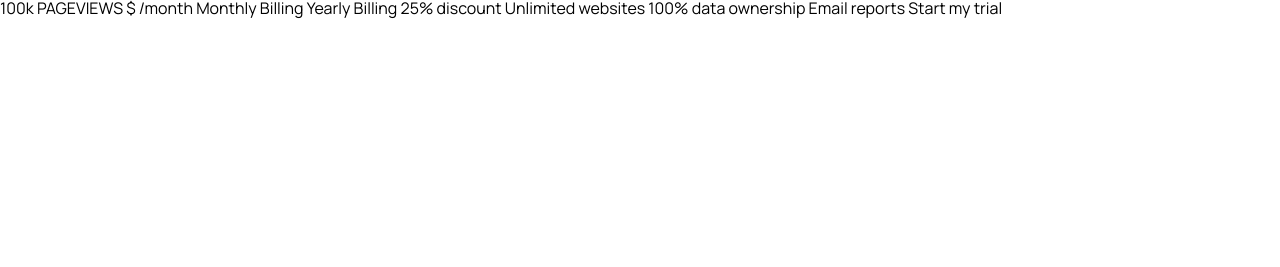
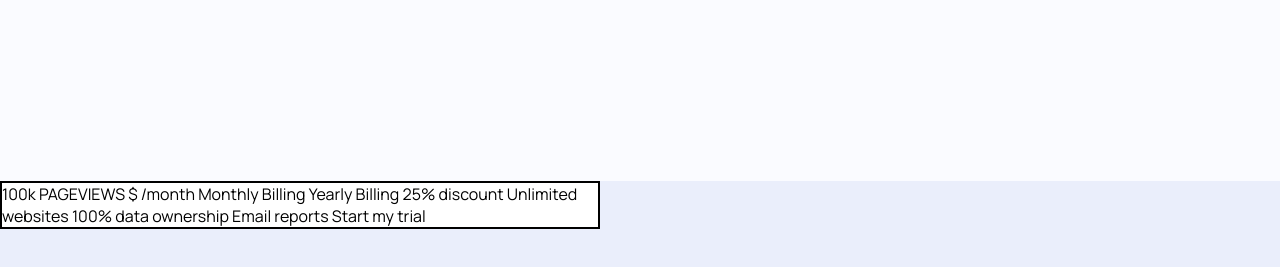
Before and after one commit to michaelr47/Pricing-Component, a plain HTML site: page index.html in a window 1280 px wide. Shown: the part 219-486 px from the top of the page. Drawn offline with Linux system fonts and the light colour scheme.

Commit message:
add root colors

```diff
--- a/index.html
+++ b/index.html
@@ -12,9 +12,11 @@
   <script defer src="./app.js"></script>
 </head>
 <body>
-  <img src="./images/pattern-circles.svg" alt="two circles">
-  <h1>Simple, traffic-based pricing</h1>
-  <p>Sign-up for our 30-day trial. No credit card required.</p>
+  <header>
+    <img src="./images/pattern-circles.svg" alt="two circles">
+    <h1>Simple, traffic-based pricing</h1>
+    <p>Sign-up for our 30-day trial. No credit card required.</p>
+  </header>
 
   <div class="container">
     100k PAGEVIEWS
--- a/styles.css
+++ b/styles.css
@@ -1,40 +1,23 @@
 /* # Front-end Style Guide
-## Layout
-The designs were created to the following widths:
-
-- Mobile: 375px
-- Desktop: 1440px
-
-## Colors
-
-### Primary
-
-- Soft Cyan (Full Slider Bar): hsl(174, 77%, 80%)
-- Strong Cyan (Slider Backround): hsl(174, 86%, 45%)
-- Light Grayish Red (Discount Background): hsl(14, 92%, 95%)
-- Light Red (Discount Text): hsl(15, 100%, 70%)
-- Pale Blue (CTA Text): hsl(226, 100%, 87%)
-
-### Neutral
-
-- White (Pricing Component Background): hsl (0, 0%, 100%)
-- Very Pale Blue (Main Background): hsl(230, 100%, 99%)
-- Light Grayish Blue (Empty Slider Bar): hsl(224, 65%, 95%)
-- Light Grayish Blue (Toggle Background): hsl(223, 50%, 87%)
-- Grayish Blue (Text): hsl(225, 20%, 60%)
-- Dark Desaturated Blue (Text & CTA Background): hsl(227, 35%, 25%)
-
-## Typography
-
-### Body Copy
-
-- Font size (Introductory Paragraph): 15px
-
-### Font
 
 - Family: [Manrope](https://fonts.google.com/specimen/Manrope)
 - Weights: 600, 800
 */
+
+:root {
+    --aquaSliderBar: hsl(174, 77%, 80%);
+    --aquaSliderBG: hsl(174, 86%, 45%);
+    --redBGDiscount: hsl(14, 92%, 95%);
+    --redDiscount: hsl(15, 100%, 70%);
+    --blueCTA: hsl(226, 100%, 87%);
+
+    --whiteContainerBG: hsl(0, 0%, 100%);
+    --paleBlueMainBG: hsl(230, 100%, 99%);
+    --graySliderBar:  hsl(224, 65%, 95%);
+    --toggleBackgroundBlue: hsl(223, 50%, 87%);
+    --grayBlueText: hsl(225, 20%, 60%);
+    --darkBlueText: hsl(227, 35%, 25%);
+}
 
 * {
     padding: 0;
@@ -42,3 +25,22 @@ The designs were created to the following widths:
     box-sizing: border-box;
     font-family: "Manrope", sans-serif;
 }
+
+body {
+    background-color: var(--graySliderBar);
+    min-height: 100vh;
+    display: flex;
+    flex-direction: column;
+}
+
+header {
+    height: 50vh;
+    background-color: var(--paleBlueMainBG);
+}
+
+.container {
+    background-color: hsl(0, 0%, 100%);
+    max-width: 600px;
+    border: 2px solid black;
+
+}
```
